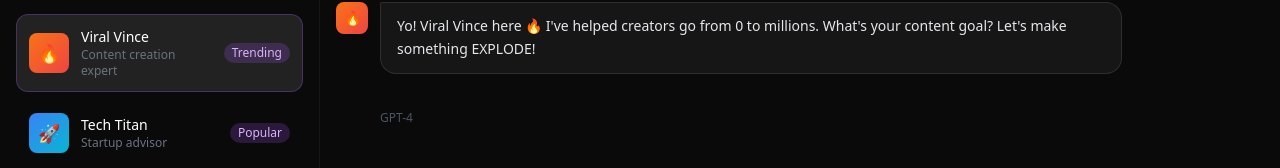
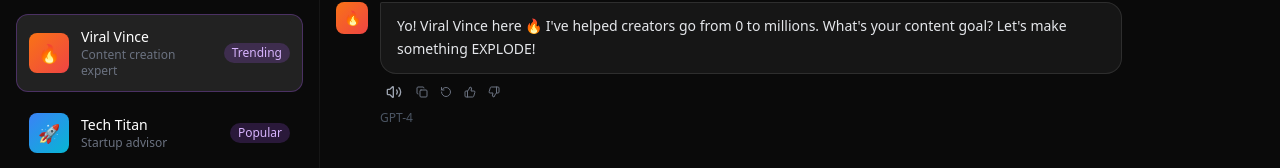
Before and after one commit to officialzpb-jpg/personaverse-fresh, a Next.js app in the folder personaverse-fresh/: page /chat in a window 1280 px wide. Shown: the part 151-319 px from the top of the page. Built offline with nearby package versions, Linux system fonts and the light colour scheme; no server answers.

Commit message:
Fix: Make message actions always visible instead of hover-only

```diff
--- a/personaverse-fresh/src/components/chat/ChatInterface.tsx
+++ b/personaverse-fresh/src/components/chat/ChatInterface.tsx
@@ -510,7 +510,7 @@ export function ChatInterface({ persona = DEFAULT_PERSONA, embedded = false, onC
 
               {/* Message Actions */}
               {message.role === "assistant" && message.content && (
-                <div className="flex items-center gap-1 mt-1 opacity-0 hover:opacity-100 transition-opacity">
+                <div className="flex items-center gap-1 mt-1 opacity-100 transition-opacity">
                   <AudioPlayer text={message.content} voice={persona.id} />
                   <button
                     onClick={() => copyMessage(message.content)}
```
